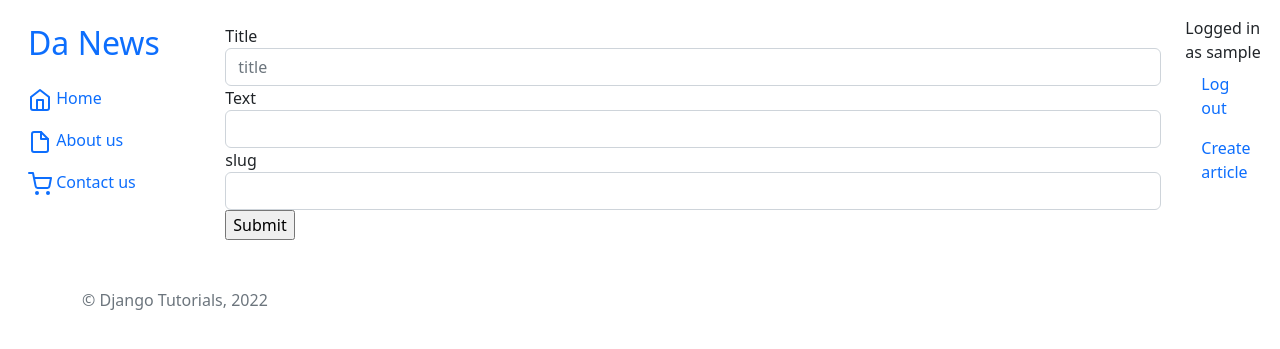
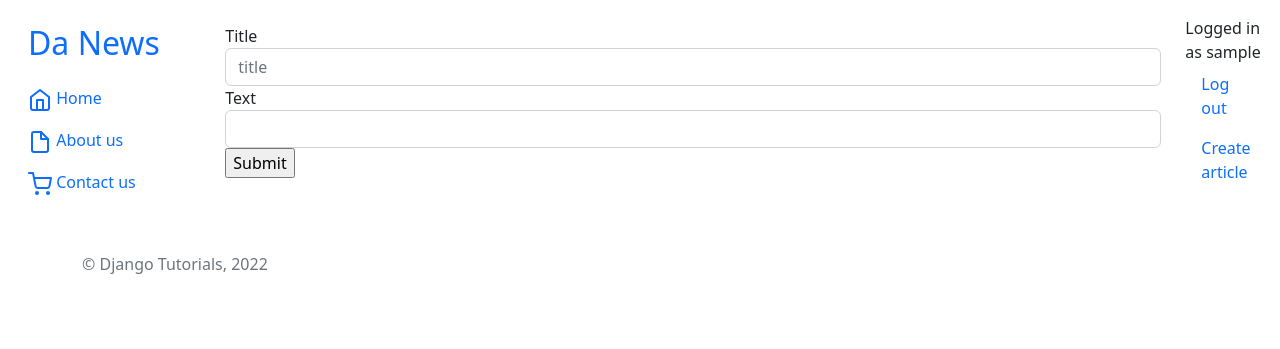
Before and after one commit to Axelkarnebro/webcasts-group-14, a Django app: page /article/create/ in a window 1280 px wide. Shown: the top 349 px of the page. Run offline with Django 4.2, Linux system fonts and the light colour scheme; the visitor is signed in with stand-in values (Sample User, id 1); some libraries are stand-ins or nearby versions.

Commit message:
slugs skapas nu automagically

```diff
--- a/article/templates/pages/article_form.html
+++ b/article/templates/pages/article_form.html
@@ -31,20 +31,3 @@
     {% endif %}
 </input>
 </div>
-
-<div class="form-group
-  {% if form.slug.errors %}
-    has-error
-  {% endif %}"
->
-  <label class="control-label" for="slug">slug</label>
-  <input class="form-control" name="slug">
-  {% if form.slug.errors %}
-    <div class="form-group has-error">
-        <div class="control-label">
-             {{ form.slug.errors }}
-        </div>
-    </div>
-    {% endif %}
-</input>
-</div>
--- a/article/views.py
+++ b/article/views.py
@@ -27,12 +27,14 @@ def index(request):
 class CreateArticle(LoginRequiredMixin, PermissionRequiredMixin, CreateView):
     model = Article
     template_name = 'pages/article_create.html'
-    fields = ['title', 'text', 'slug']
+    fields = ['title', 'text']
     permission_required = ('article.add_article',)
 
     def form_valid(self, form):
+        form.instance.slug = slugify(form.instance.title)
         response = super(CreateArticle, self).form_valid(form)
         form.instance.authors.add(self.request.user)
+
         return response
 
     def get_success_url(self):
```
